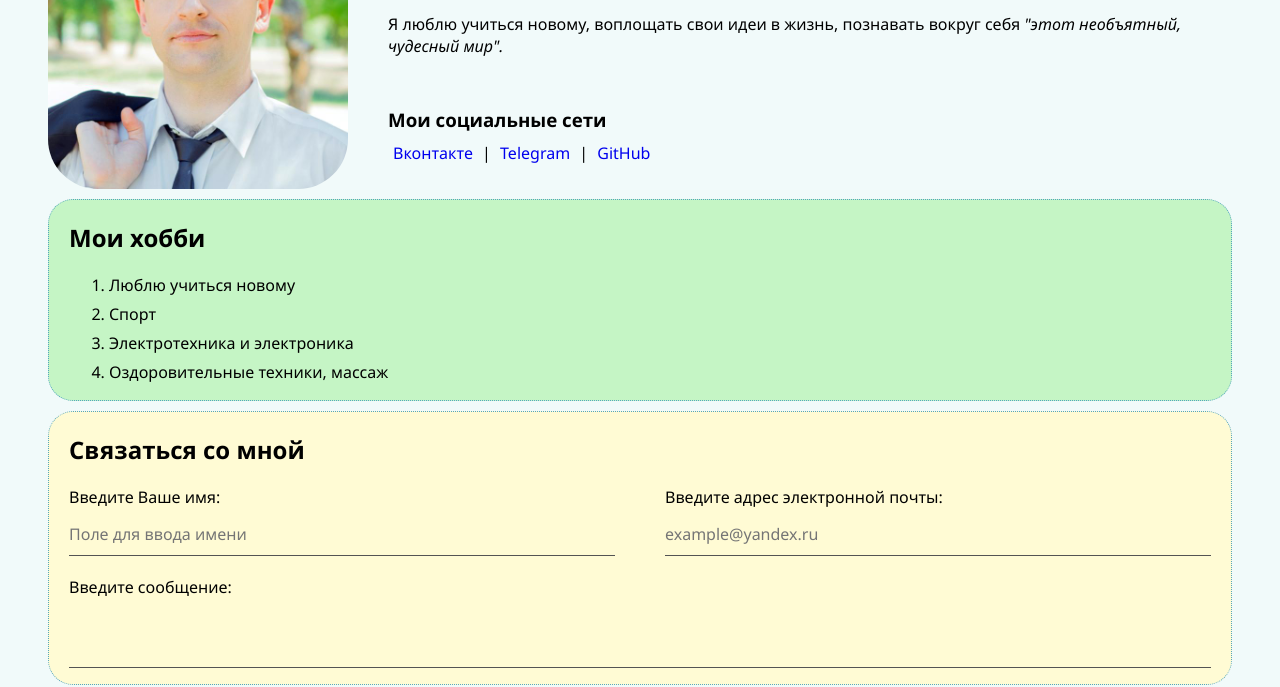
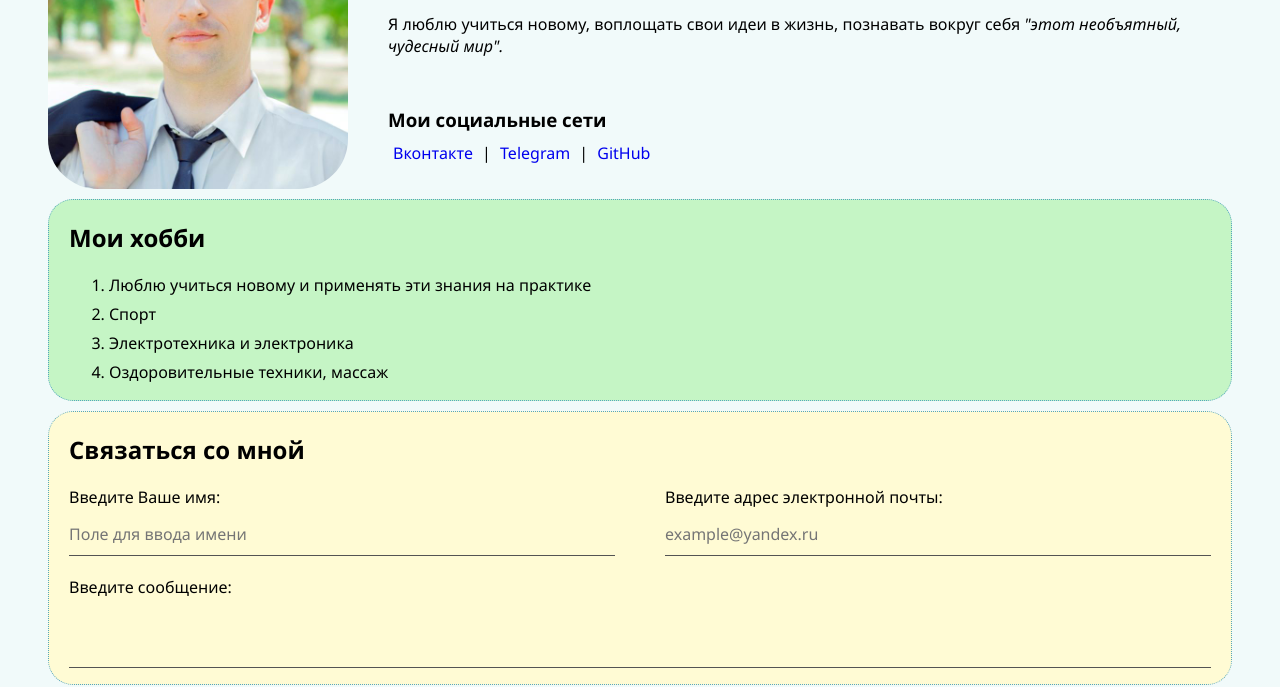
Before and after one commit to PipenkoMikhail/cv, a plain HTML site: page index.html in a window 1280 px wide. Shown: the part 139-826 px from the top of the page. Drawn offline with Linux system fonts and the light colour scheme.

Commit message:
Jast a bit

```diff
--- a/index.html
+++ b/index.html
@@ -30,7 +30,7 @@
         <div class="card bg-hobby">
             <h2>Мои хобби</h2>
             <ol>
-                <li>Люблю учиться новому</li>
+                <li>Люблю учиться новому и применять эти знания на практике</li>
                 <li>Спорт</li>
                 <li>Электротехника и электроника</li>
                 <li>Оздоровительные техники, массаж</li>
```
